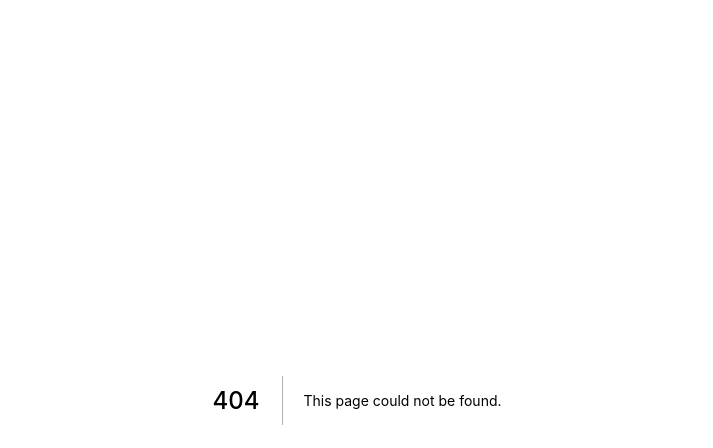
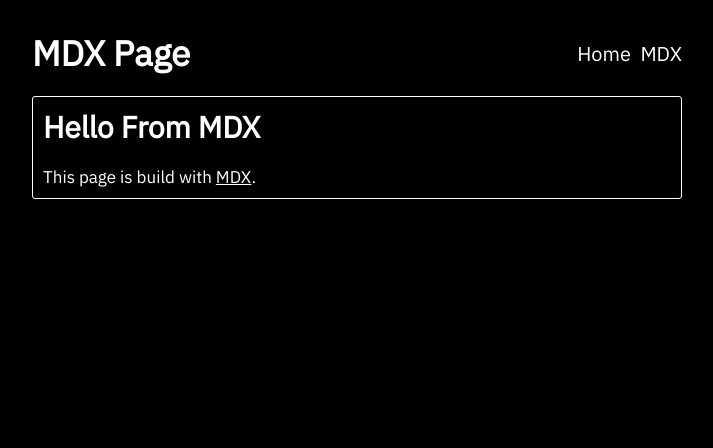
Before and after one commit to cmagallon1/kanye-app, a Next.js app: page /mdx in a window 1280 px wide. Before the commit this address had no page. Shown: the top 448 px of the page, without its empty margins (283-996 px from the left). Built offline with nearby package versions, Linux system fonts and the light colour scheme.

Commit message:
[add]mdx

```diff
--- a/components/Header.js
+++ b/components/Header.js
@@ -32,7 +32,8 @@ const Header = ({ children }) => {
       <h1>{children}</h1>
       <ul>
         <li>
-          <A href="/">Home</A>
+          <A href="/">Home</A> &nbsp;
+          <A href="https://mdxjs.com">MDX</A>
         </li>
       </ul>
       <style jsx>{`
--- a/components/mdx-components.js
+++ b/components/mdx-components.js
@@ -10,29 +10,29 @@ const Components = {
         }
       `}</style>
     </h1>
+  ),
+  p: ({ children }) => (
+    <p>
+      {children}
+
+      <style jsx>{`
+        p {
+          font-size: 1.7rem;
+        }
+      `}</style>
+    </p>
+  ),
+  a: ({ href, children }) => (
+    <a href={href}>
+      {children}
+
+      <style jsx>{`
+        a {
+          color: var(--color-1);
+        }
+      `}</style>
+    </a>
   )
-  // p: ({ children }) => (
-  //   <p>
-  //     {children}
-
-  //     <style jsx>{`
-  //       p {
-  //         font-size: 1.7rem;
-  //       }
-  //     `}</style>
-  //   </p>
-  // ),
-  // a: ({ href, children }) => (
-  //   <a href={href}>
-  //     {children}
-
-  //     <style jsx>{`
-  //       a {
-  //         color: var(--color-1);
-  //       }
-  //     `}</style>
-  //   </a>
-  // )
 };
 
 export default Components;
--- /dev/null
+++ b/next.config.js
@@ -0,0 +1,8 @@
+const withMDX = require('@next/mdx')({
+    extension: /\.mdx?$/
+});
+
+module.exports = withMDX({
+    pageExtensions: ['js', 'jsx', 'ts', 'tsx', 'mdx'],
+    target: 'serverless'
+});
--- a/package.json
+++ b/package.json
@@ -20,6 +20,9 @@
   },
   "homepage": "https://github.com/cmagallon1/kanye-app#readme",
   "dependencies": {
+    "@mdx-js/loader": "^1.4.5",
+    "@mdx-js/react": "^1.4.5",
+    "@next/mdx": "^9.0.5",
     "isomorphic-fetch": "^2.2.1",
     "next": "^9.0.5",
     "now": "^16.2.0",
--- /dev/null
+++ b/pages/mdx.mdx
@@ -0,0 +1,21 @@
+import { MDXProvider } from '@mdx-js/react';
+import components from '../components/mdx-components'
+import Layout from '../components/Layout';
+import Content from '../components/Content';
+import Header from '../components/Header';
+import Card from '../components/Card';
+
+# Hello From MDX
+
+This page is build with [MDX](https://mdxjs.com).
+
+export default ({ children }) => (
+    <MDXProvider components={components}>
+        <Layout>
+            <Content>
+                <Header>MDX Page </Header>
+                    <Card>{children}</Card>
+            </Content>
+        </Layout>
+    </MDXProvider>
+)
```
Also changed, not shown: pages/about.js (added, +17 -0 lines), 1 other file (tests, documents, lock files or other folders).
